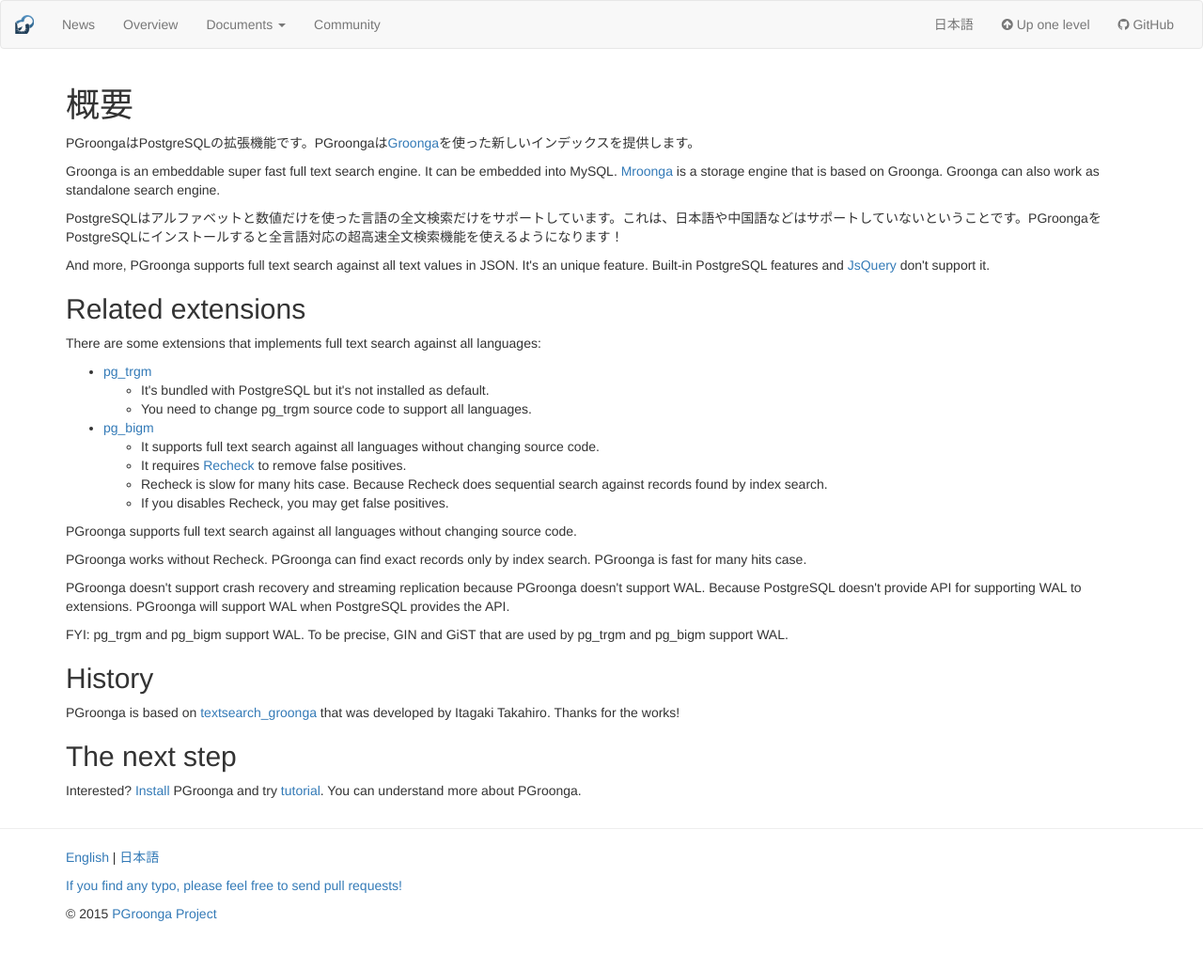
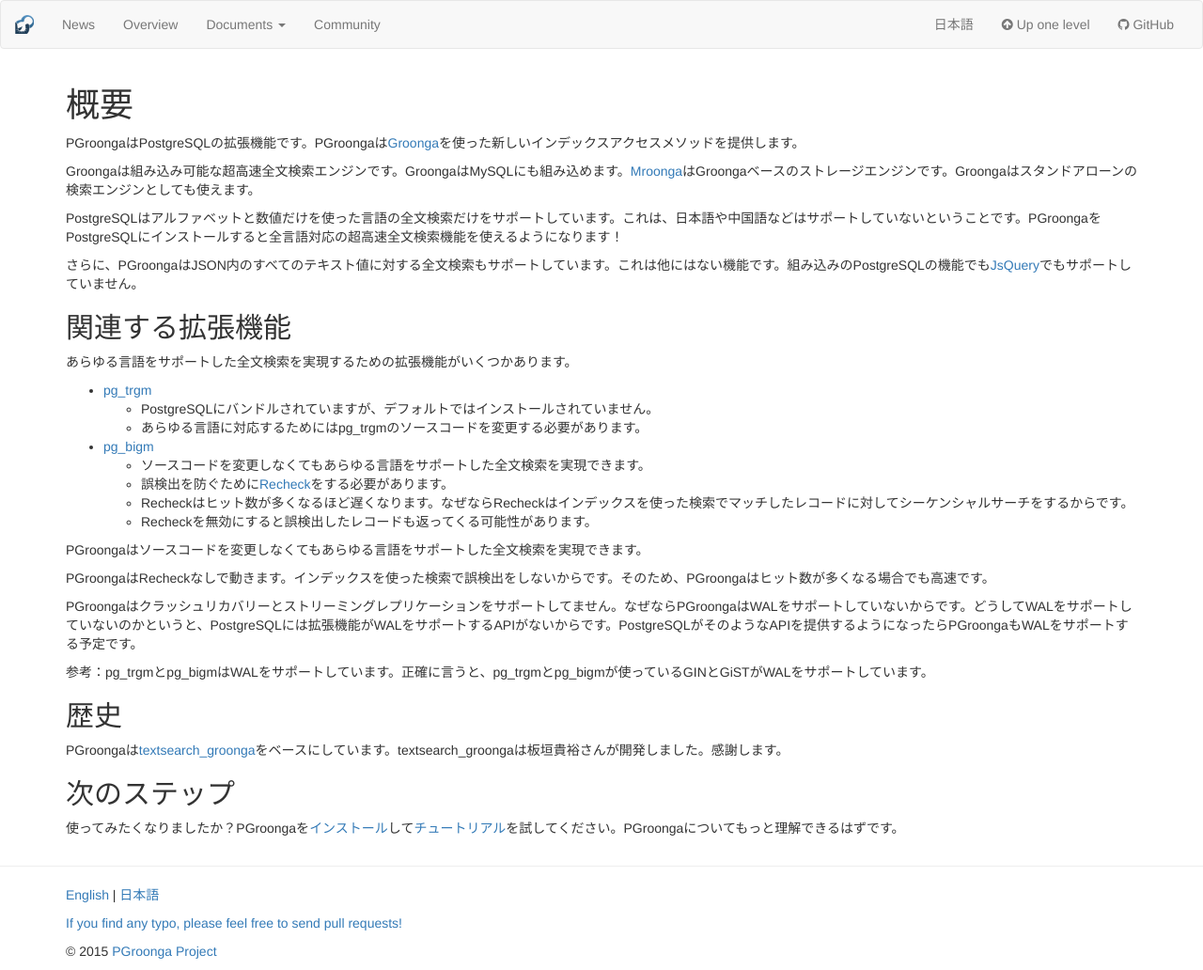
Before and after one commit to pgroonga/pgroonga.github.io, a Jekyll site: the page built from ja/overview/index.md, in a window 1280 px wide. Shown: the whole page at 94% size. Built offline with Jekyll 4.4.1, drawn with Linux system fonts in a browser that asks for light colours; before the commit the page ends 992 px from its top, so only the background shows below that.

Commit message:
Translate overview

```diff
--- a/ja/overview/index.md
+++ b/ja/overview/index.md
@@ -5,40 +5,40 @@
 
 # 概要
 
-PGroongaはPostgreSQLの拡張機能です。PGroongaは[Groonga](http://groonga.org/)を使った新しいインデックスを提供します。
+PGroongaはPostgreSQLの拡張機能です。PGroongaは[Groonga](http://groonga.org/ja/)を使った新しいインデックスアクセスメソッドを提供します。
 
-Groonga is an embeddable super fast full text search engine. It can be embedded into MySQL. [Mroonga](http://mroonga.org/) is a storage engine that is based on Groonga. Groonga can also work as standalone search engine.
+Groongaは組み込み可能な超高速全文検索エンジンです。GroongaはMySQLにも組み込めます。[Mroonga](http://mroonga.org/ja/)はGroongaベースのストレージエンジンです。Groongaはスタンドアローンの検索エンジンとしても使えます。
 
 PostgreSQLはアルファベットと数値だけを使った言語の全文検索だけをサポートしています。これは、日本語や中国語などはサポートしていないということです。PGroongaをPostgreSQLにインストールすると全言語対応の超高速全文検索機能を使えるようになります！
 
-And more, PGroonga supports full text search against all text values in JSON. It's an unique feature. Built-in PostgreSQL features and [JsQuery](https://github.com/postgrespro/jsquery) don't support it.
+さらに、PGroongaはJSON内のすべてのテキスト値に対する全文検索もサポートしています。これは他にはない機能です。組み込みのPostgreSQLの機能でも[JsQuery](https://github.com/postgrespro/jsquery)でもサポートしていません。
 
-## Related extensions
+## 関連する拡張機能
 
-There are some extensions that implements full text search against all languages:
+あらゆる言語をサポートした全文検索を実現するための拡張機能がいくつかあります。
 
-  * [pg_trgm](http://www.postgresql.org/docs/9.4/static/pgtrgm.html)
-    * It's bundled with PostgreSQL but it's not installed as default.
-    * You need to change pg\_trgm source code to support all languages.
+  * [pg_trgm](http://www.postgresql.org/docs/current/static/pgtrgm.html)
+    * PostgreSQLにバンドルされていますが、デフォルトではインストールされていません。
+    * あらゆる言語に対応するためにはpg\_trgmのソースコードを変更する必要があります。
 
   * [pg_bigm](http://pgbigm.osdn.jp/)
-    * It supports full text search against all languages without changing source code.
-    * It requires [Recheck](http://pgbigm.osdn.jp/pg_bigm_en-1-1.html#enable_recheck) to remove false positives.
-    * Recheck is slow for many hits case. Because Recheck does sequential search against records found by index search.
-    * If you disables Recheck, you may get false positives.
+    * ソースコードを変更しなくてもあらゆる言語をサポートした全文検索を実現できます。
+    * 誤検出を防ぐために[Recheck](http://pgbigm.osdn.jp/pg_bigm-1-1.html#enable_recheck)をする必要があります。
+    * Recheckはヒット数が多くなるほど遅くなります。なぜならRecheckはインデックスを使った検索でマッチしたレコードに対してシーケンシャルサーチをするからです。
+    * Recheckを無効にすると誤検出したレコードも返ってくる可能性があります。
 
-PGroonga supports full text search against all languages without changing source code.
+PGroongaはソースコードを変更しなくてもあらゆる言語をサポートした全文検索を実現できます。
 
-PGroonga works without Recheck. PGroonga can find exact records only by index search. PGroonga is fast for many hits case.
+PGroongaはRecheckなしで動きます。インデックスを使った検索で誤検出をしないからです。そのため、PGroongaはヒット数が多くなる場合でも高速です。
 
-PGroonga doesn't support crash recovery and streaming replication because PGroonga doesn't support WAL. Because PostgreSQL doesn't provide API for supporting WAL to extensions. PGroonga will support WAL when PostgreSQL provides the API.
+PGroongaはクラッシュリカバリーとストリーミングレプリケーションをサポートしてません。なぜならPGroongaはWALをサポートしていないからです。どうしてWALをサポートしていないのかというと、PostgreSQLには拡張機能がWALをサポートするAPIがないからです。PostgreSQLがそのようなAPIを提供するようになったらPGroongaもWALをサポートする予定です。
 
-FYI: pg\_trgm and pg\_bigm support WAL. To be precise, GIN and GiST that are used by pg\_trgm and pg\_bigm support WAL.
+参考：pg\_trgmとpg\_bigmはWALをサポートしています。正確に言うと、pg\_trgmとpg\_bigmが使っているGINとGiSTがWALをサポートしています。
 
-## History
+## 歴史
 
-PGroonga is based on [textsearch_groonga](http://textsearch-ja.projects.pgfoundry.org/textsearch_groonga.html) that was developed by Itagaki Takahiro. Thanks for the works!
+PGroongaは[textsearch_groonga](http://textsearch-ja.projects.pgfoundry.org/textsearch_groonga.html)をベースにしています。textsearch\_groongaは板垣貴裕さんが開発しました。感謝します。
 
-## The next step
+## 次のステップ
 
-Interested? [Install](../install/) PGroonga and try [tutorial](../tutorial/). You can understand more about PGroonga.
+使ってみたくなりましたか？PGroongaを[インストール](../install/)して[チュートリアル](../tutorial/)を試してください。PGroongaについてもっと理解できるはずです。
```
Also changed, not shown: overview/index.md (+2 -2 lines), 1 other file.
